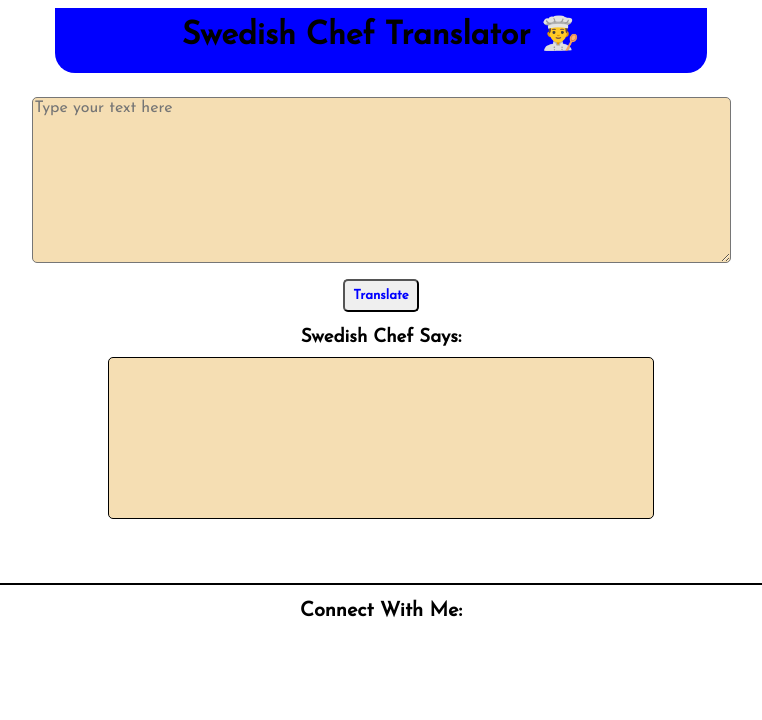
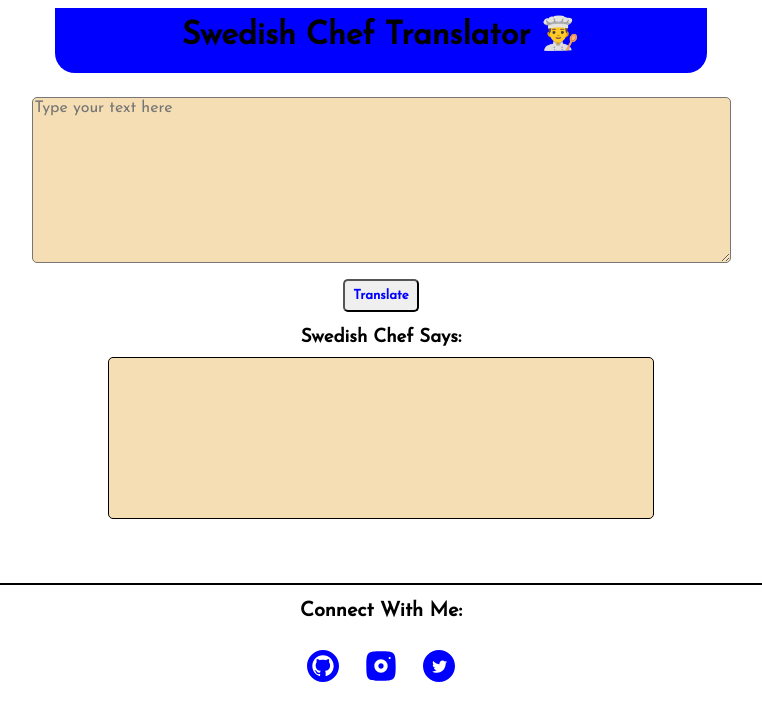
Before and after one commit to Abhisek-panda/Chef-Translation-App, a plain HTML site: page index.html in a window 1280 px wide. Shown: the whole page, without its empty margins (259-1021 px from the left). Drawn offline with Linux system fonts and the light colour scheme.

Commit message:
Completed Footer

```diff
--- a/index.html
+++ b/index.html
@@ -30,13 +30,13 @@
         </div>
         <div id="footer-logo">
             <a href="https://github.com/abhisek-panda" class="footer-link">
-                <!-- <img src="/images/icons8-github (1).svg" alt="github-logo" class="footer-img"> -->
+                <img src="/images/icons8-github (1).svg" alt="github-logo" class="footer-img">
             </a>
             <a href="https://www.instagram.com/abhisek.panda/" class="footer-link">
-                <!-- <img src="/images/icons8-instagram (2).svg" alt="instagram-logo" class="footer-img"> -->
+                <img src="/images/icons8-instagram (2).svg" alt="instagram-logo" class="footer-img">
             </a>
             <a href="https://twitter.com/abhisek_abhi" class="footer-link">
-                <!-- <img src="/images/icons8-twitter-circled (1).svg" alt="twitter-logo" class="footer-img"> -->
+                <img src="/images/icons8-twitter-circled (1).svg" alt="twitter-logo" class="footer-img">
             </a>
         </div>
     </footer>
```
Also changed, not shown: images/icons8-github (1).svg (added), images/icons8-instagram (2).svg (added), images/icons8-twitter-circled (1).svg (added).
